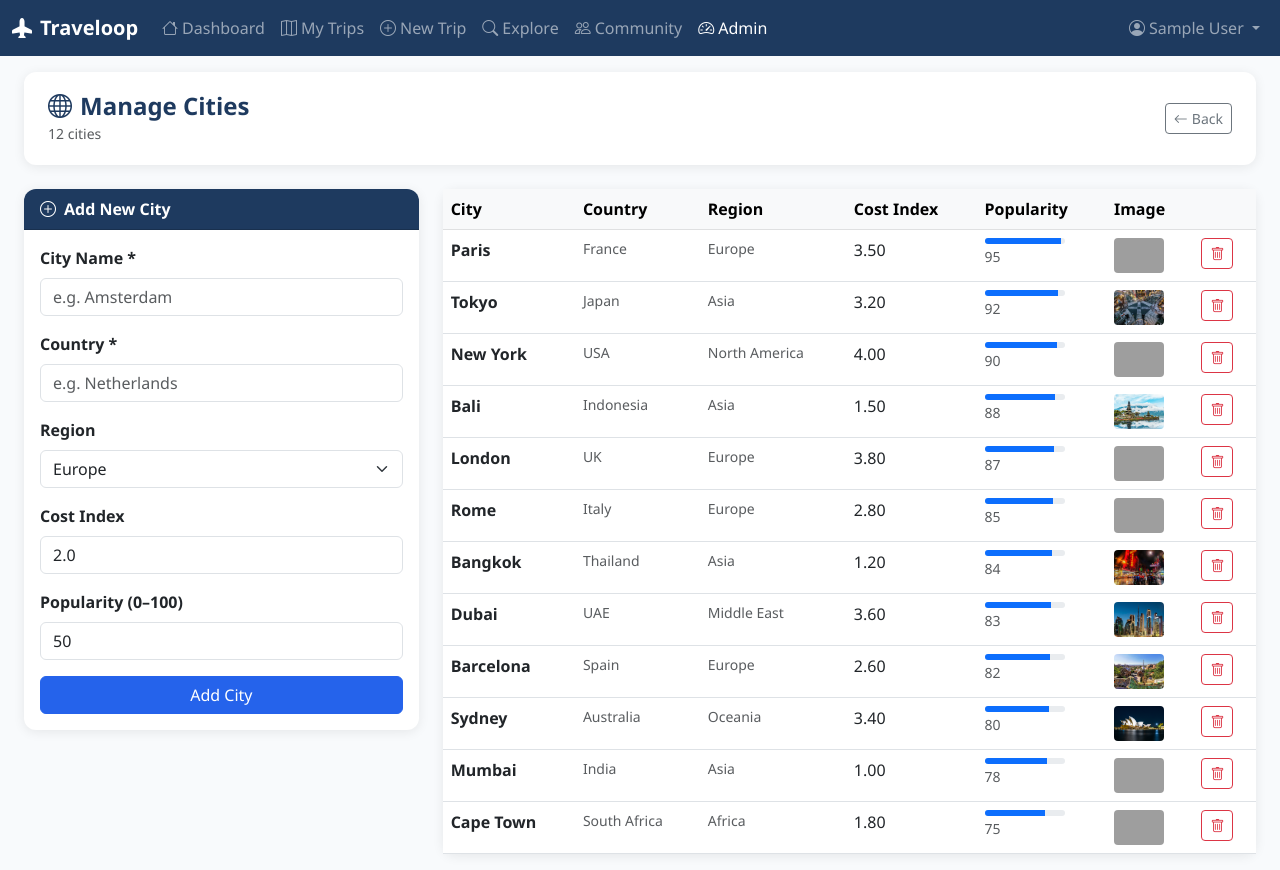
After one commit to SanjuKumar-101/odoo-parul-hackathon-2026, a Flask app: page /admin/cities in a window 1280 px wide. The commit adds this page. Run offline with Flask 3, Linux system fonts and the light colour scheme; the visitor is signed in with stand-in values (Sample User, id 1); data comes from the database, SQL or seed files in the repository; some libraries are stand-ins or nearby versions; grey boxes are pictures that could not be loaded.

Commit message:
feat: full admin panel with user management, trip management, city management and analytics

```diff
--- a/database/schema.sql
+++ b/database/schema.sql
@@ -12,6 +12,7 @@ CREATE TABLE IF NOT EXISTS users (
     email VARCHAR(150) UNIQUE NOT NULL,
     password_hash VARCHAR(255) NOT NULL,
     profile_photo VARCHAR(255) DEFAULT NULL,
+    is_admin BOOLEAN DEFAULT FALSE,
     created_at TIMESTAMP DEFAULT CURRENT_TIMESTAMP
 );
 
--- a/routes/admin.py
+++ b/routes/admin.py
@@ -1,54 +1,190 @@
-from flask import Blueprint, render_template
+from flask import Blueprint, render_template, request, redirect, url_for, flash, session
 from app import mysql
 from utils.decorators import admin_required
 
-admin_bp = Blueprint('admin', __name__)
+admin_bp = Blueprint('admin', __name__, url_prefix='/admin')
 
-@admin_bp.route('/admin')
+@admin_bp.route('/')
 @admin_required
 def dashboard():
     cur = mysql.connection.cursor()
 
-    cur.execute("SELECT COUNT(*) as total FROM users")
+    cur.execute("SELECT COUNT(*) as total FROM users WHERE is_admin = FALSE")
     total_users = cur.fetchone()['total']
 
     cur.execute("SELECT COUNT(*) as total FROM trips")
     total_trips = cur.fetchone()['total']
 
-    cur.execute("SELECT SUM(total_budget) as total FROM trips")
-    total_budget = cur.fetchone()['total'] or 0
+    cur.execute("SELECT COALESCE(SUM(total_budget), 0) as total FROM trips")
+    total_budget = cur.fetchone()['total']
 
-    cur.execute("""
-        SELECT status, COUNT(*) as cnt FROM trips GROUP BY status
-    """)
+    cur.execute("SELECT COALESCE(SUM(amount), 0) as total FROM expenses")
+    total_expenses = cur.fetchone()['total']
+
+    cur.execute("SELECT status, COUNT(*) as cnt FROM trips GROUP BY status")
     trip_by_status = cur.fetchall()
 
     cur.execute("""
-        SELECT c.name, COUNT(t.id) as trip_count
-        FROM trips t JOIN cities c ON t.destination = c.name
-        GROUP BY c.name ORDER BY trip_count DESC LIMIT 5
+        SELECT destination as name, COUNT(*) as trip_count
+        FROM trips WHERE destination IS NOT NULL AND destination != ''
+        GROUP BY destination ORDER BY trip_count DESC LIMIT 6
     """)
     top_cities = cur.fetchall()
 
     cur.execute("""
-        SELECT u.name, u.email, COUNT(t.id) as trip_count
+        SELECT DATE_FORMAT(created_at, '%Y-%m') as month, COUNT(*) as cnt
+        FROM trips GROUP BY month ORDER BY month ASC LIMIT 6
+    """)
+    trips_by_month = cur.fetchall()
+
+    cur.execute("""
+        SELECT u.id, u.name, u.email, u.created_at, u.is_admin,
+               COUNT(t.id) as trip_count
         FROM users u LEFT JOIN trips t ON u.id = t.user_id
-        GROUP BY u.id ORDER BY trip_count DESC LIMIT 10
+        GROUP BY u.id ORDER BY u.created_at DESC
     """)
     users = cur.fetchall()
 
     cur.execute("""
-        SELECT DATE_FORMAT(created_at, '%Y-%m') as month, COUNT(*) as cnt
-        FROM trips GROUP BY month ORDER BY month DESC LIMIT 6
+        SELECT category, COALESCE(SUM(amount), 0) as total
+        FROM expenses GROUP BY category
     """)
-    trips_by_month = cur.fetchall()
+    expenses_by_category = cur.fetchall()
+
+    cur.execute("""
+        SELECT t.id, t.name, t.destination, t.status, t.total_budget,
+               t.start_date, t.end_date, u.name as user_name
+        FROM trips t JOIN users u ON t.user_id = u.id
+        ORDER BY t.created_at DESC LIMIT 10
+    """)
+    recent_trips = cur.fetchall()
 
     cur.close()
     return render_template('admin/dashboard.html',
                            total_users=total_users,
                            total_trips=total_trips,
                            total_budget=total_budget,
+                           total_expenses=total_expenses,
                            trip_by_status=trip_by_status,
                            top_cities=top_cities,
+                           trips_by_month=trips_by_month,
                            users=users,
-                           trips_by_month=trips_by_month)
+                           expenses_by_category=expenses_by_category,
+                           recent_trips=recent_trips)
+
+@admin_bp.route('/users')
+@admin_required
+def users():
+    cur = mysql.connection.cursor()
+    cur.execute("""
+        SELECT u.id, u.name, u.email, u.is_admin, u.created_at,
+               COUNT(t.id) as trip_count
+        FROM users u LEFT JOIN trips t ON u.id = t.user_id
+        GROUP BY u.id ORDER BY u.created_at DESC
+    """)
+    users = cur.fetchall()
+    cur.close()
+    return render_template('admin/users.html', users=users)
+
+@admin_bp.route('/users/<int:user_id>/toggle_admin', methods=['POST'])
+@admin_required
+def toggle_admin(user_id):
+    if user_id == session['user_id']:
+        flash('You cannot change your own admin status.', 'danger')
+        return redirect(url_for('admin.users'))
+    cur = mysql.connection.cursor()
+    cur.execute("SELECT is_admin FROM users WHERE id = %s", (user_id,))
+    user = cur.fetchone()
+    if user:
+        cur.execute("UPDATE users SET is_admin = %s WHERE id = %s",
+                    (not user['is_admin'], user_id))
+        mysql.connection.commit()
+        flash('User admin status updated.', 'success')
+    cur.close()
+    return redirect(url_for('admin.users'))
+
+@admin_bp.route('/users/<int:user_id>/delete', methods=['POST'])
+@admin_required
+def delete_user(user_id):
+    if user_id == session['user_id']:
+        flash('You cannot delete your own account.', 'danger')
+        return redirect(url_for('admin.users'))
+    cur = mysql.connection.cursor()
+    cur.execute("DELETE FROM users WHERE id = %s", (user_id,))
+    mysql.connection.commit()
+    cur.close()
+    flash('User deleted.', 'info')
+    return redirect(url_for('admin.users'))
+
+@admin_bp.route('/trips')
+@admin_required
+def trips():
+    status = request.args.get('status', 'all')
+    cur = mysql.connection.cursor()
+    if status in ('upcoming', 'ongoing', 'completed'):
+        cur.execute("""
+            SELECT t.*, u.name as user_name FROM trips t
+            JOIN users u ON t.user_id = u.id
+            WHERE t.status = %s ORDER BY t.created_at DESC
+        """, (status,))
+    else:
+        cur.execute("""
+            SELECT t.*, u.name as user_name FROM trips t
+            JOIN users u ON t.user_id = u.id
+            ORDER BY t.created_at DESC
+        """)
+    trips = cur.fetchall()
+    cur.close()
+    return render_template('admin/trips.html', trips=trips, status_filter=status)
+
+@admin_bp.route('/trips/<int:trip_id>/delete', methods=['POST'])
+@admin_required
+def delete_trip(trip_id):
+    cur = mysql.connection.cursor()
+    cur.execute("DELETE FROM trips WHERE id = %s", (trip_id,))
+    mysql.connection.commit()
+    cur.close()
+    flash('Trip deleted.', 'info')
+    return redirect(url_for('admin.trips'))
+
+@admin_bp.route('/cities')
+@admin_required
+def cities():
+    cur = mysql.connection.cursor()
+    cur.execute("SELECT * FROM cities ORDER BY popularity DESC")
+    cities = cur.fetchall()
+    cur.close()
+    return render_template('admin/cities.html', cities=cities)
+
+@admin_bp.route('/cities/add', methods=['POST'])
+@admin_required
+def add_city():
+    name = request.form.get('name', '').strip()
+    country = request.form.get('country', '').strip()
+    region = request.form.get('region', '').strip()
+    cost_index = request.form.get('cost_index', '1.0').strip()
+    popularity = request.form.get('popularity', '0').strip()
+
+    if not name or not country:
+        flash('Name and country are required.', 'danger')
+        return redirect(url_for('admin.cities'))
+
+    cur = mysql.connection.cursor()
+    cur.execute("""
+        INSERT INTO cities (name, country, region, cost_index, popularity)
+        VALUES (%s, %s, %s, %s, %s)
+    """, (name, country, region, float(cost_index), int(popularity)))
+    mysql.connection.commit()
+    cur.close()
+    flash(f'City {name} added.', 'success')
+    return redirect(url_for('admin.cities'))
+
+@admin_bp.route('/cities/<int:city_id>/delete', methods=['POST'])
+@admin_required
+def delete_city(city_id):
+    cur = mysql.connection.cursor()
+    cur.execute("DELETE FROM cities WHERE id = %s", (city_id,))
+    mysql.connection.commit()
+    cur.close()
+    flash('City deleted.', 'info')
+    return redirect(url_for('admin.cities'))
--- a/static/css/main.css
+++ b/static/css/main.css
@@ -121,6 +121,24 @@ body {
 /* Budget progress */
 .budget-bar { height: 10px; border-radius: 5px; }
 
+/* Admin panel */
+.admin-sidebar {
+    background: var(--primary);
+    min-height: 100vh;
+}
+.admin-nav-link {
+    color: rgba(255,255,255,0.8);
+    padding: 0.6rem 1rem;
+    border-radius: 8px;
+    display: block;
+    text-decoration: none;
+    transition: all 0.2s;
+}
+.admin-nav-link:hover, .admin-nav-link.active {
+    background: rgba(255,255,255,0.15);
+    color: white;
+}
+
 /* City images */
 .city-img {
     width: 100%;
--- /dev/null
+++ b/templates/admin/cities.html
@@ -0,0 +1,113 @@
+{% extends 'base.html' %}
+{% block title %}Manage Cities – Admin{% endblock %}
+{% block content %}
+<div class="page-header">
+    <div>
+        <h4><i class="bi bi-globe me-2"></i>Manage Cities</h4>
+        <small class="text-muted">{{ cities|length }} cities</small>
+    </div>
+    <a href="{{ url_for('admin.dashboard') }}" class="btn btn-outline-secondary btn-sm">
+        <i class="bi bi-arrow-left me-1"></i>Back
+    </a>
+</div>
+
+<div class="row g-4">
+    <!-- Add City Form -->
+    <div class="col-lg-4">
+        <div class="card">
+            <div class="card-header"><i class="bi bi-plus-circle me-2"></i>Add New City</div>
+            <div class="card-body">
+                <form method="POST" action="{{ url_for('admin.add_city') }}" novalidate>
+                    <div class="mb-3">
+                        <label class="form-label fw-semibold">City Name *</label>
+                        <input type="text" name="name" class="form-control" placeholder="e.g. Amsterdam" required>
+                    </div>
+                    <div class="mb-3">
+                        <label class="form-label fw-semibold">Country *</label>
+                        <input type="text" name="country" class="form-control" placeholder="e.g. Netherlands" required>
+                    </div>
+                    <div class="mb-3">
+                        <label class="form-label fw-semibold">Region</label>
+                        <select name="region" class="form-select">
+                            <option value="Europe">Europe</option>
+                            <option value="Asia">Asia</option>
+                            <option value="North America">North America</option>
+                            <option value="South America">South America</option>
+                            <option value="Africa">Africa</option>
+                            <option value="Middle East">Middle East</option>
+                            <option value="Oceania">Oceania</option>
+                        </select>
+                    </div>
+                    <div class="mb-3">
+                        <label class="form-label fw-semibold">Cost Index</label>
+                        <input type="number" name="cost_index" class="form-control"
+                               placeholder="1.0 – 5.0" min="0" max="5" step="0.1" value="2.0">
+                    </div>
+                    <div class="mb-3">
+                        <label class="form-label fw-semibold">Popularity (0–100)</label>
+                        <input type="number" name="popularity" class="form-control"
+                               placeholder="0–100" min="0" max="100" value="50">
+                    </div>
+                    <button type="submit" class="btn btn-primary w-100">Add City</button>
+                </form>
+            </div>
+        </div>
+    </div>
+
+    <!-- Cities Table -->
+    <div class="col-lg-8">
+        <div class="card">
+            <div class="card-body p-0">
+                <div class="table-responsive">
+                    <table class="table table-hover mb-0">
+                        <thead class="table-light">
+                            <tr>
+                                <th>City</th>
+                                <th>Country</th>
+                                <th>Region</th>
+                                <th>Cost Index</th>
+                                <th>Popularity</th>
+                                <th>Image</th>
+                                <th></th>
+                            </tr>
+                        </thead>
+                        <tbody>
+                            {% for city in cities %}
+                            <tr>
+                                <td class="fw-semibold">{{ city.name }}</td>
+                                <td class="text-muted small">{{ city.country }}</td>
+                                <td class="text-muted small">{{ city.region }}</td>
+                                <td>{{ city.cost_index }}</td>
+                                <td>
+                                    <div class="progress" style="height:6px;width:80px;">
+                                        <div class="progress-bar bg-primary"
+                                             style="width:{{ city.popularity }}%"></div>
+                                    </div>
+                                    <small class="text-muted">{{ city.popularity }}</small>
+                                </td>
+                                <td>
+                                    {% if city.image_url %}
+                                    <img src="{{ url_for('static', filename=city.image_url) }}"
+                                         style="width:50px;height:35px;object-fit:cover;border-radius:4px;">
+                                    {% else %}
+                                    <span class="text-muted small">No image</span>
+                                    {% endif %}
+                                </td>
+                                <td>
+                                    <form method="POST" action="{{ url_for('admin.delete_city', city_id=city.id) }}"
+                                          data-confirm="Delete city {{ city.name }}?">
+                                        <button class="btn btn-sm btn-outline-danger">
+                                            <i class="bi bi-trash"></i>
+                                        </button>
+                                    </form>
+                                </td>
+                            </tr>
+                            {% endfor %}
+                        </tbody>
+                    </table>
+                </div>
+            </div>
+        </div>
+    </div>
+</div>
+{% endblock %}
--- a/templates/base.html
+++ b/templates/base.html
@@ -23,23 +23,29 @@
         <div class="collapse navbar-collapse" id="navMain">
             <ul class="navbar-nav me-auto">
                 <li class="nav-item">
-                    <a class="nav-link" href="{{ url_for('dashboard.index') }}"><i class="bi bi-house me-1"></i>Dashboard</a>
+                    <a class="nav-link {% if request.endpoint == 'dashboard.index' %}active{% endif %}"
+                       href="{{ url_for('dashboard.index') }}"><i class="bi bi-house me-1"></i>Dashboard</a>
                 </li>
                 <li class="nav-item">
-                    <a class="nav-link" href="{{ url_for('trips.list_trips') }}"><i class="bi bi-map me-1"></i>My Trips</a>
+                    <a class="nav-link {% if request.endpoint and 'trips' in request.endpoint %}active{% endif %}"
+                       href="{{ url_for('trips.list_trips') }}"><i class="bi bi-map me-1"></i>My Trips</a>
                 </li>
                 <li class="nav-item">
-                    <a class="nav-link" href="{{ url_for('trips.create_trip') }}"><i class="bi bi-plus-circle me-1"></i>New Trip</a>
+                    <a class="nav-link {% if request.endpoint == 'trips.create_trip' %}active{% endif %}"
+                       href="{{ url_for('trips.create_trip') }}"><i class="bi bi-plus-circle me-1"></i>New Trip</a>
                 </li>
                 <li class="nav-item">
-                    <a class="nav-link" href="{{ url_for('search.search_cities') }}"><i class="bi bi-search me-1"></i>Explore</a>
+                    <a class="nav-link {% if request.endpoint and 'search' in request.endpoint %}active{% endif %}"
+                       href="{{ url_for('search.search_cities') }}"><i class="bi bi-search me-1"></i>Explore</a>
                 </li>
                 <li class="nav-item">
-                    <a class="nav-link" href="{{ url_for('community.index') }}"><i class="bi bi-people me-1"></i>Community</a>
+                    <a class="nav-link {% if request.endpoint == 'community.index' %}active{% endif %}"
+                       href="{{ url_for('community.index') }}"><i class="bi bi-people me-1"></i>Community</a>
                 </li>
                 {% if session.is_admin %}
                 <li class="nav-item">
-                    <a class="nav-link" href="{{ url_for('admin.dashboard') }}"><i class="bi bi-speedometer2 me-1"></i>Admin</a>
+                    <a class="nav-link {% if request.endpoint and 'admin' in request.endpoint %}active{% endif %}"
+                       href="{{ url_for('admin.dashboard') }}"><i class="bi bi-speedometer2 me-1"></i>Admin</a>
                 </li>
                 {% endif %}
             </ul>
@@ -60,18 +66,21 @@
 </nav>
 {% endif %}
 
-<div class="container-fluid px-4 py-3">
+<!-- Flash messages always visible regardless of login state -->
 {% with messages = get_flashed_messages(with_categories=true) %}
     {% if messages %}
+    <div class="position-fixed top-0 end-0 p-3" style="z-index:9999; margin-top:60px;">
         {% for category, message in messages %}
-            <div class="alert alert-{{ category }} alert-dismissible fade show mt-2" role="alert">
+        <div class="alert alert-{{ category }} alert-dismissible fade show shadow" role="alert">
             {{ message }}
             <button type="button" class="btn-close" data-bs-dismiss="alert"></button>
         </div>
         {% endfor %}
+    </div>
     {% endif %}
 {% endwith %}
 
+<div class="container-fluid px-4 py-3">
     {% block content %}{% endblock %}
 </div>
 
```
Also changed, not shown: routes/dashboard.py (+11 -0 lines), templates/admin/dashboard.html (+114 -35 lines), templates/admin/trips.html (added, +73 -0 lines), templates/admin/users.html (added, +69 -0 lines). Lines whose indentation alone changed are shown as unchanged.
